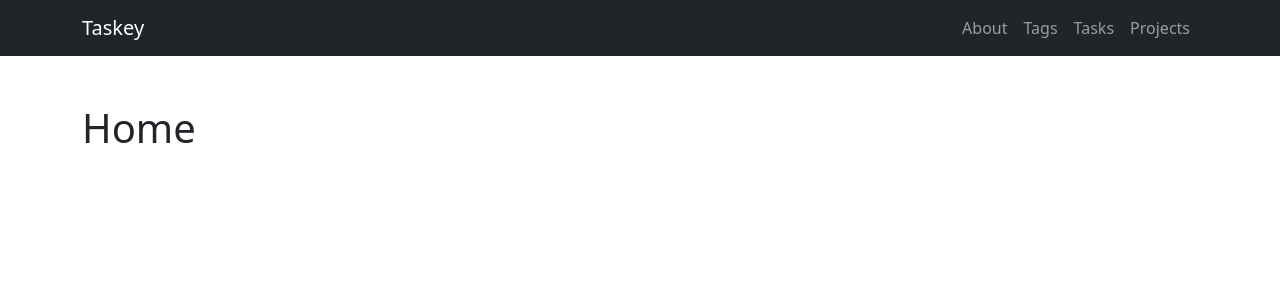
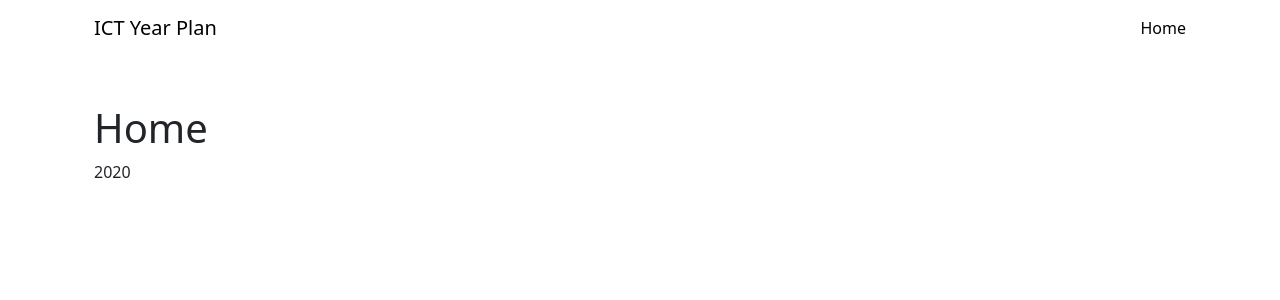
Before and after one commit to v-stamenova/year-plan-generation, a PHP site: template app/views/index.html.twig in a window 1280 px wide. Shown: the top 300 px of the page. Run offline with PHP 8.4, Linux system fonts and the light colour scheme; the template is opened without the code that fills it: most values are stand-ins (such as "Sample title", 1, 10 or a date in 2020); some libraries are stand-ins or nearby versions.

Commit message:
Checkpoint before the big gamble

```diff
--- a/app/Models/YearPlan.php
+++ b/app/Models/YearPlan.php
@@ -2,12 +2,12 @@
 
 namespace App\Models;
 
-use pq\DateTime;
+use DateTime;
 
 class YearPlan
 {
     public int $id;
-    public string $name;
+    public ?string $name;
     public int $student_year;
     public DateTime $start_date;
     public DateTime $end_date;
--- a/app/Repositories/PlanItemRepository.php
+++ b/app/Repositories/PlanItemRepository.php
@@ -99,10 +99,8 @@ class PlanItemRepository
         $item->id = (int) $row->id;
         $item->name = $row->name;
         $item->colour = $row->colour;
-        $item->start_date = new DateTime($row->start_date);
-        $item->end_date = $row->end_date !== null
-            ? new DateTime($row->end_date)
-            : null;
+        $item->start_date = (new DateTime($row['start_date']))->setTime(0, 0);
+        $item->end_date   = $row['end_date'] ? (new DateTime($row['end_date']))->setTime(0, 0) : null;
         $item->year_plan_id = (int) $row->year_plan_id;
         $item->course_id = $row->course_id;
 
--- a/app/views/index.html.twig
+++ b/app/views/index.html.twig
@@ -4,4 +4,5 @@
 
 {% block content %}
     <h1>Home</h1>
+    {{ yearPlan.student_year }}
 {% endblock %}
--- a/app/views/partials/base.html.twig
+++ b/app/views/partials/base.html.twig
@@ -1,26 +1,28 @@
 <!doctype html>
 <html lang="en">
     <head>
-        <title>Taskey - {{ pageTitle }}</title>
+        <title>Year Plan</title>
         <meta charset="utf-8">
         <meta name="viewport" content="width=device-width, initial-scale=1">
-        <link rel="stylesheet" href="https://cdnjs.cloudflare.com/ajax/libs/bootstrap/5.3.8/css/bootstrap.min.css" integrity="sha512-2bBQCjcnw658Lho4nlXJcc6WkV/UxpE/sAokbXPxQNGqmNdQrWqtw26Ns9kFF/yG792pKR1Sx8/Y1Lf1XN4GKA==" crossorigin="anonymous" referrerpolicy="no-referrer" />
+        <link href="https://cdn.jsdelivr.net/npm/bootstrap@6.0.0-alpha.1/dist/css/bootstrap.min.css" rel="stylesheet"
+              integrity="sha384-B/GM4XqrwHnWXNOWMbloTmrYXZg10cakYGmpfsR/bbzQ6JAJI4ihuyADKLnBgrCe" crossorigin="anonymous">
     </head>
-    <body>
-        <nav class="navbar navbar-expand-lg navbar-dark bg-dark">
-            <div class="container">
-              <a class="navbar-brand" href="/">Taskey</a>
-              <ul class="navbar-nav ">
-                <li class="nav-item"><a href="/about" class="nav-link">About</a></li>
-                <li class="nav-item"><a href="/tags" class="nav-link">Tags</a></li>
-                <li class="nav-item"><a href="/tasks" class="nav-link">Tasks</a></li>
-                <li class="nav-item"><a href="/projects" class="nav-link">Projects</a></li>
-              </ul>
-            </div>
-        </nav>
-        <div class="container mt-5">
-            {% block content %}{% endblock %}
+    <body class="container" data-bs-theme="light">
+    <nav class="navbar navbar-translucent md:navbar-expand">
+        <div class="container-fluid">
+            <a class="navbar-brand" href="#">ICT Year Plan</a>
+            <ul class="navbar-nav">
+                <li class="nav-item">
+                    <a class="nav-link active" aria-current="page" href="#">Home</a>
+                </li>
+            </ul>
         </div>
-        <script src="https://cdnjs.cloudflare.com/ajax/libs/bootstrap/5.3.8/js/bootstrap.min.js" integrity="sha512-nKXmKvJyiGQy343jatQlzDprflyB5c+tKCzGP3Uq67v+lmzfnZUi/ZT+fc6ITZfSC5HhaBKUIvr/nTLCV+7F+Q==" crossorigin="anonymous" referrerpolicy="no-referrer"></script>
+    </nav>
+    <div class="container mt-5">
+        {% block content %}{% endblock %}
+    </div>
+    <script type="module" src="https://cdn.jsdelivr.net/npm/bootstrap@6.0.0-alpha.1/dist/js/bootstrap.bundle.min.js"
+            integrity="sha384-1a/pXj49ZQ1aHEmrJ+gMw1otqoVsYwlEnlD8mIfY2TV03r20Y0CN7uqx1tQogjPL"
+            crossorigin="anonymous"></script>
     </body>
 </html>
--- a/database/3_plan_items.sql
+++ b/database/3_plan_items.sql
@@ -15,3 +15,9 @@ CREATE TABLE plan_items (
         ON DELETE CASCADE
         ON UPDATE CASCADE
 );
+
+INSERT INTO plan_items (year_plan_id, start_date, course_id) VALUES
+    (1, "2026-09-06", 'CSB');
+
+INSERT INTO plan_items (year_plan_id, start_date, name, colour) VALUES
+    (1, "2026-09-07", "Programming basics (PBA)", "#00ff00");
--- a/src/ServiceContainer.php
+++ b/src/ServiceContainer.php
@@ -23,6 +23,10 @@ class ServiceContainer
         if (isset($this->instances[$id])) {
             throw new Exception("Target binding [$id] already exists.");
         }
+        if ($instance instanceof Controller) {
+            $responseFactory = $this->get(ResponseFactory::class);
+            $instance->setResponseFactory($responseFactory);
+        }
         $this->instances[$id] = $instance;
     }
 
```
Also changed, not shown: app/Controllers/YearPlanController.php (added, +20 -0 lines), app/Repositories/YearPlanRepository.php (+16 -1 lines), app/RouteProvider.php (+2 -5 lines), app/ServiceProvider.php (+8 -2 lines), src/Controller.php (added, +13 -0 lines).
